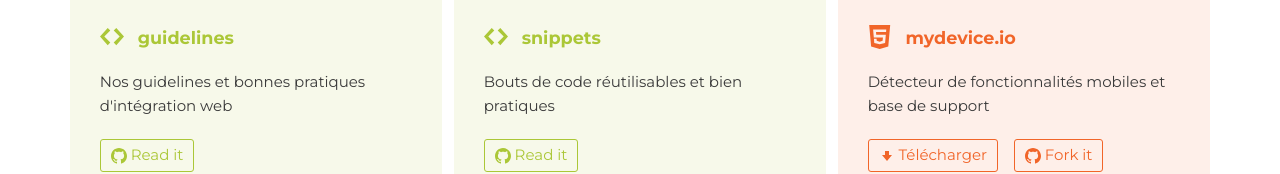
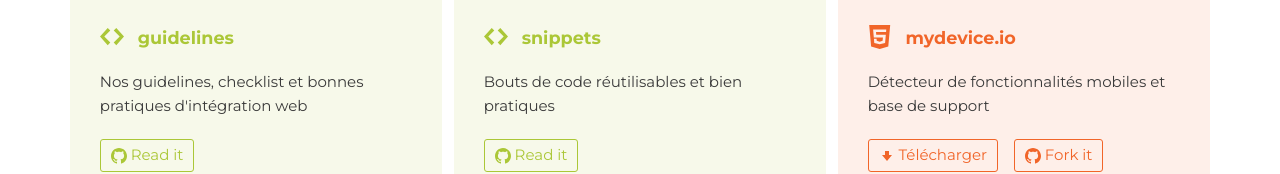
Before and after one commit to alsacreations/alsacreations.github.io, a plain HTML site: page index.html in a window 1280 px wide. Shown: the part 272-446 px from the top of the page. Drawn offline with Linux system fonts and the light colour scheme.

Commit message:
Affinage wording digital
(clavardage numérique hein, on sait...)

```diff
--- a/index.html
+++ b/index.html
@@ -67,7 +67,7 @@
           <use xmlns:xlink="http://www.w3.org/1999/xlink" xlink:href="#liquid"></use>
         </svg>
         <h3><a href="https://github.com/alsacreations/guidelines">guidelines</a></h3>
-        <p>Nos guidelines et bonnes pratiques d'intégration web</p>
+        <p>Nos guidelines, checklist et bonnes pratiques d'intégration web</p>
         <a class="button" href="https://github.com/alsacreations/guidelines"><svg class="icon icon--sub"><use xmlns:xlink="http://www.w3.org/1999/xlink" xlink:href="#octocat"></use></svg> Read it</a>
       </li>
 
```
